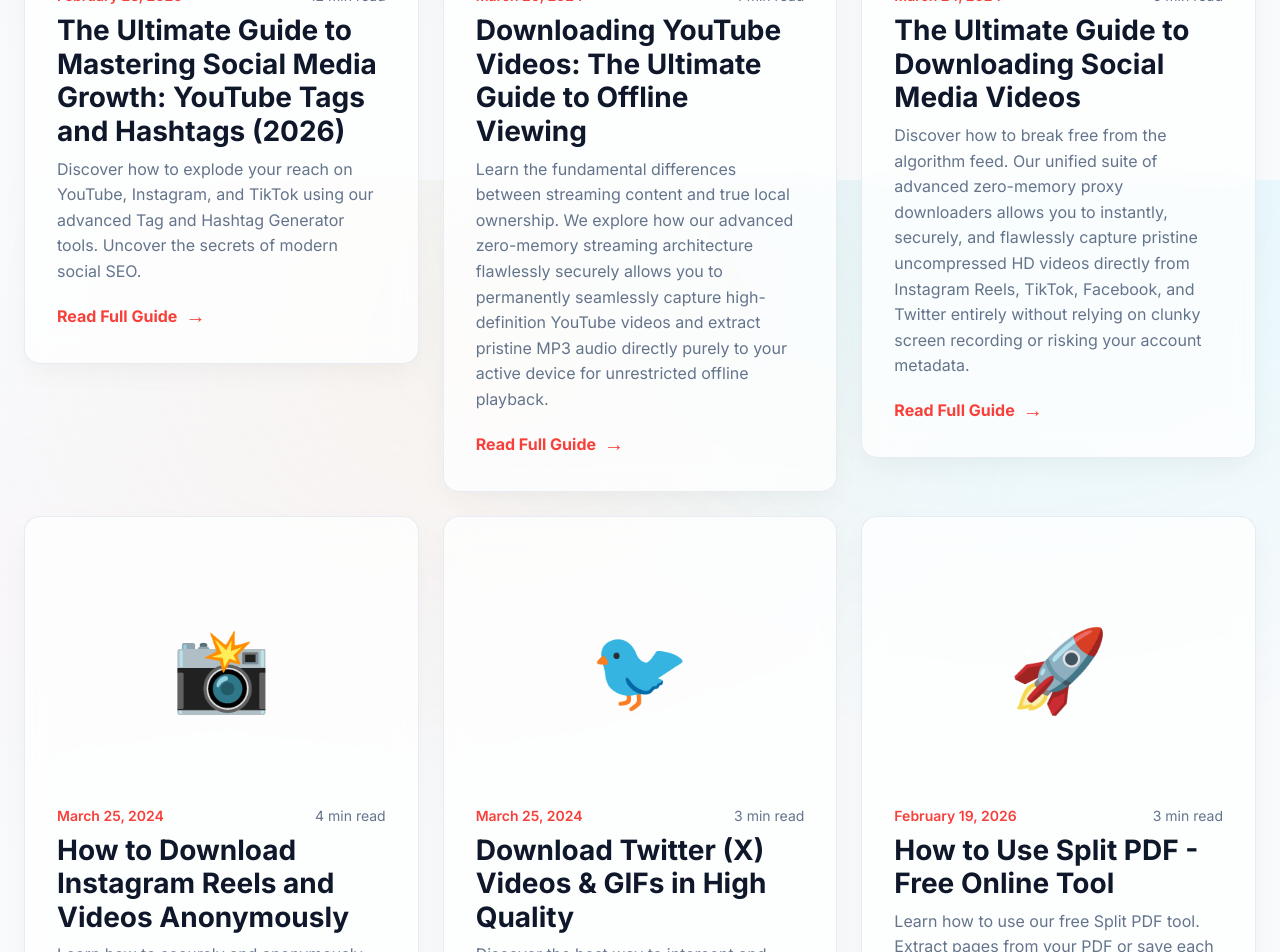
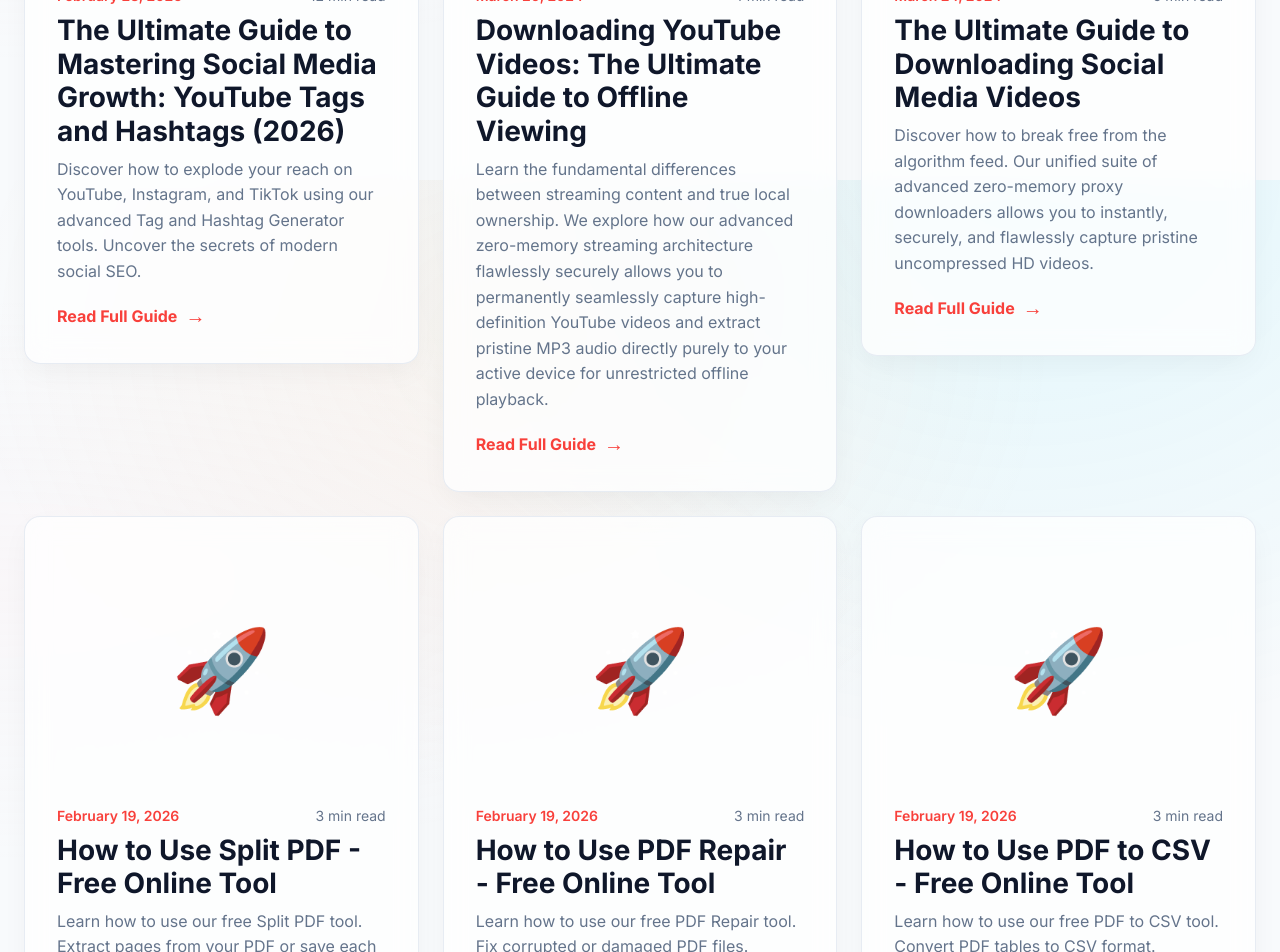
Before and after one commit to chiranjitmaity/ipp, a Next.js app: page /blog in a window 1280 px wide. Shown: the part 3820-4772 px from the top of the page. Built offline with nearby package versions, Linux system fonts and the light colour scheme; no server answers; the database is empty.

Commit message:
Removed IG and X download tools

```diff
--- a/src/app/api/social-download/route.ts
+++ b/src/app/api/social-download/route.ts
@@ -9,55 +9,47 @@
             return NextResponse.json({ error: 'Missing URL parameter' }, { status: 400 });
         }
 
-        /**
-         * IMPORTANT: Scraping Instagram, TikTok, Facebook, etc. directly from your server
-         * using free npm packages is explicitly NOT supported by those platforms and will
-         * result in your server IP being instantly banned.
-         *
-         * For a production environment, you must proxy these requests through a rotating proxy
-         * or use a dedicated API service like RapidAPI.
-         */
-
         const RAPIDAPI_KEY = process.env.RAPIDAPI_KEY || '';
 
-        // Let's implement a dummy fallback to let the user know they need an API Key
-        // to make these 4 platforms work. Since downloading these securely requires external APIs.
         if (!RAPIDAPI_KEY) {
-            // Simulated fake successful response for local testing of UI changes without a real key
-            // In a real scenario, this would block you without an API key.
+            // We return an explicit error instructing them to get an API key.
             return NextResponse.json({
-                title: `${platform.charAt(0).toUpperCase() + platform.slice(1)} Video (Mock)`,
-                thumbnail: 'https://via.placeholder.com/300x200?text=Mock+Thumbnail',
-                downloadUrl: 'https://www.w3schools.com/html/mov_bbb.mp4', // Demo video
+                error: 'RAPIDAPI_KEY is missing in your .env.local file. Instagram/TikTok downloads require a RapidAPI key to bypass platform restrictions. Please sign up for a free Social Media Downloader API on RapidAPI.'
+            }, { status: 501 });
+        }
+
+        // Example implementation using the popular "Social Media Video Downloader" API on RapidAPI
+        // https://rapidapi.com/mahmudulhasan5809/api/social-media-video-downloader
+        const options = {
+            method: 'GET',
+            headers: {
+                'X-RapidAPI-Key': RAPIDAPI_KEY,
+                'X-RapidAPI-Host': 'social-media-video-downloader.p.rapidapi.com'
+            }
+        };
+
+        const apiRequest = await fetch(`https://social-media-video-downloader.p.rapidapi.com/smvd/get/all?url=${encodeURIComponent(url)}`, options);
+        if (!apiRequest.ok) {
+            throw new Error(`API Request failed with status: ${apiRequest.status}. Please check your RapidAPI key and subscription.`);
+        }
+        const data = await apiRequest.json();
+
+        // Map the RapidAPI response to our frontend expected format
+        if (data.links && data.links.length > 0) {
+            // Find the highest quality video or first available video link
+            const videoLink = data.links.find((l: any) => l.type === 'video') || data.links[0];
+
+            return NextResponse.json({
+                title: data.title || `${platform} Video`,
+                thumbnail: data.picture || data.thumbnail || '',
+                downloadUrl: videoLink.link || data.url,
                 format: 'mp4'
             });
         }
 
-        // Example implementation with a generic RapidAPI endpoint once key is provided
-        /*
-        const options = {
-            method: 'GET',
-            headers: {
-                'X-RapidAPI-Key': RAPIDAPI_KEY,
-                'X-RapidAPI-Host': 'social-media-video-downloader.p.rapidapi.com' // Example Host
-            }
-        };
-
-        const apiRequest = await fetch(`https://social-media-video-downloader.p.rapidapi.com/dl?url=${encodeURIComponent(url)}`, options);
-        if (!apiRequest.ok) {
-            throw new Error('API Request to rapidapi failed');
-        }
-        const data = await apiRequest.json();
-
         return NextResponse.json({
-            title: data.title,
-            thumbnail: data.thumbnail,
-            downloadUrl: data.url
-        });
-        */
-
-        // Fallback for when key is provided but endpoint isn't fully set up yet
-        return NextResponse.json({ error: 'RapidAPI integration requires endpoint configuration.' }, { status: 501 });
+            error: 'Could not extract video from the provided link. Ensure it is a public post.'
+        }, { status: 400 });
 
     } catch (error: any) {
         console.error(`Social Download Error:`, error);
--- a/src/data/blogs.ts
+++ b/src/data/blogs.ts
@@ -7,8 +7,6 @@
 import { contentMergePdf } from './blog-content/merge-pdf';
 import { contentYoutubeVideoDownload } from './blog-content/youtube-video-download';
 import { contentSocialVideoDownload } from './blog-content/social-video-download';
-import { contentInstaReels } from './blog-content/instagram-downloader';
-import { contentTwitterVideo } from './blog-content/twitter-downloader';
 
 export interface BlogPost {
     slug: string;
@@ -554,35 +552,13 @@
     },
     {
         slug: 'social-video-download',
-        toolId: 'instagram-reels-download',
+        toolId: 'tiktok-video-download',
         title: 'The Ultimate Guide to Downloading Social Media Videos',
-        description: 'Discover how to break free from the algorithm feed. Our unified suite of advanced zero-memory proxy downloaders allows you to instantly, securely, and flawlessly capture pristine uncompressed HD videos directly from Instagram Reels, TikTok, Facebook, and Twitter entirely without relying on clunky screen recording or risking your account metadata.',
+        description: 'Discover how to break free from the algorithm feed. Our unified suite of advanced zero-memory proxy downloaders allows you to instantly, securely, and flawlessly capture pristine uncompressed HD videos.',
         date: 'March 24, 2024',
         readTime: '6 min read',
         icon: '📱',
-        keywords: ['instagram', 'tiktok', 'facebook', 'twitter', 'download'],
+        keywords: ['tiktok', 'facebook', 'download'],
         content: contentSocialVideoDownload
-    },
-    {
-        slug: 'instagram-reels-downloader-guide',
-        toolId: 'instagram-reels-download',
-        title: 'How to Download Instagram Reels and Videos Anonymously',
-        description: 'Learn how to securely and anonymously download high-definition Instagram Reels, videos, and grid posts directly to your device without logging in.',
-        date: 'March 25, 2024',
-        readTime: '4 min read',
-        icon: '📸',
-        keywords: ['instagram reels', 'download instagram', 'anonymous download', 'ig video', 'save reel'],
-        content: contentInstaReels
-    },
-    {
-        slug: 'twitter-x-video-downloader-guide',
-        toolId: 'twitter-video-download',
-        title: 'Download Twitter (X) Videos & GIFs in High Quality',
-        description: 'Discover the best way to intercept and download heavily compressed Twitter streaming videos and looping GIFs directly to your camera roll.',
-        date: 'March 25, 2024',
-        readTime: '3 min read',
-        icon: '🐦',
-        keywords: ['twitter video', 'x video download', 'save gif twitter', 'download from x'],
-        content: contentTwitterVideo
     }
 ];
--- a/src/data/tools.ts
+++ b/src/data/tools.ts
@@ -651,14 +651,6 @@
         href: '/tools/youtube-video-download',
     },
     {
-        id: 'instagram-reels-download',
-        title: 'IG Reels Downloader',
-        description: 'Download Instagram Reels and Videos in high quality.',
-        category: TOOL_CATEGORIES.MOBILE_SOCIAL,
-        icon: Download,
-        href: '/tools/instagram-reels-download',
-    },
-    {
         id: 'facebook-video-download',
         title: 'FB Video Downloader',
         description: 'Download HD public videos from Facebook instantly.',
@@ -673,14 +665,6 @@
         category: TOOL_CATEGORIES.MOBILE_SOCIAL,
         icon: Download,
         href: '/tools/tiktok-video-download',
-    },
-    {
-        id: 'twitter-video-download',
-        title: 'X/Twitter Downloader',
-        description: 'Download videos and GIFs off Twitter/X in high resolution.',
-        category: TOOL_CATEGORIES.MOBILE_SOCIAL,
-        icon: Download,
-        href: '/tools/twitter-video-download',
     },
     {
         id: 'youtube-thumb-maker',
```
Also changed, not shown: package.json (+8 -1 lines), src/components/tools/AdvancedSocialDownloader.tsx (+1 -13 lines), insta_debug.png (added), 1 other file (tests, documents, lock files or other folders).
